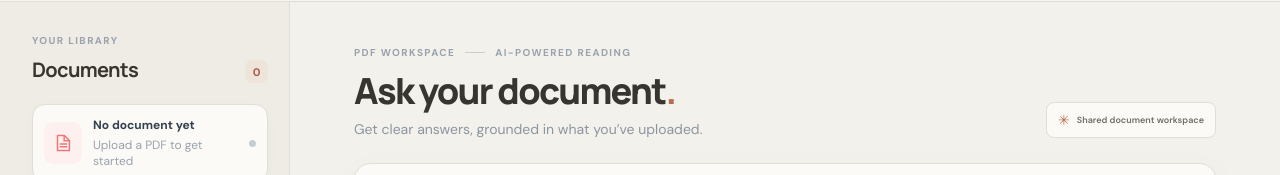
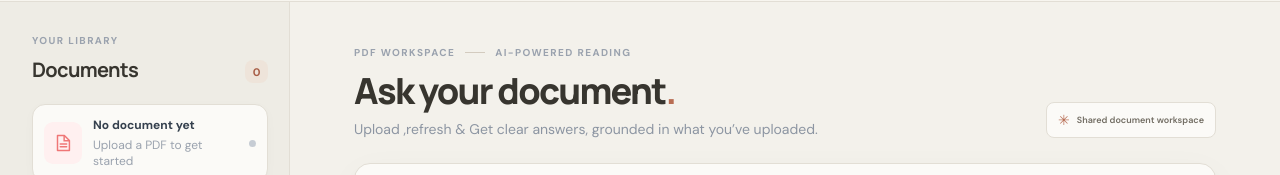
Before and after one commit to divyjain2805/pagewise, a plain HTML site: page frontend/index.html in a window 1280 px wide. Shown: the part 70-245 px from the top of the page. Drawn offline with Linux system fonts and the light colour scheme; no server answers.

Commit message:
patch tag

```diff
--- a/frontend/index.html
+++ b/frontend/index.html
@@ -113,7 +113,7 @@
           <div>
             <p class="eyebrow">PDF WORKSPACE <span class="eyebrow-line"></span> AI-POWERED READING</p>
             <h1>Ask your document<span class="heading-period">.</span></h1>
-            <p class="page-subtitle">Get clear answers, grounded in what you’ve uploaded.</p>
+            <p class="page-subtitle">Upload ,refresh & Get clear answers, grounded in what you’ve uploaded.</p>
           </div>
           <div class="workspace-badge"><span class="badge-sparkle">✳</span> Shared document workspace</div>
         </div>
```
